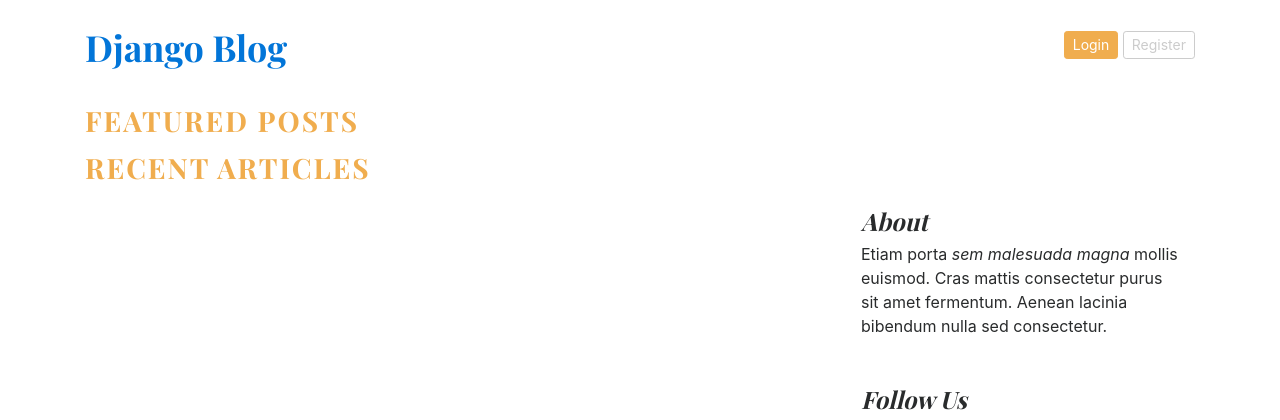
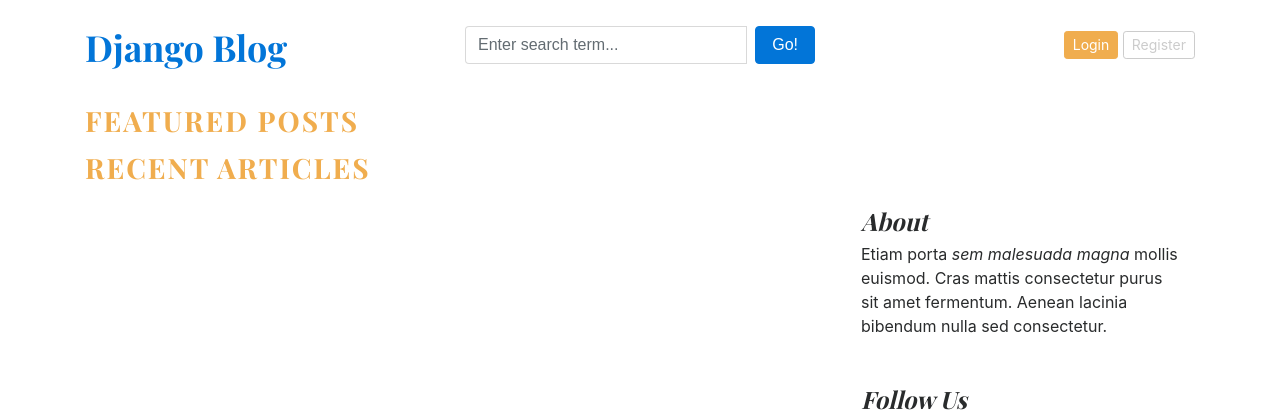
Before and after one commit to congsanhle99/django-blog, a Django app: page / in a window 1280 px wide. Shown: the top 420 px of the page. Run offline with Django 4.2, Linux system fonts and the light colour scheme; data that the repository does not hold is empty.

Commit message:
[1408-15] Search feature

```diff
--- a/blog_main/urls.py
+++ b/blog_main/urls.py
@@ -27,4 +27,5 @@ urlpatterns = [
     path('', views.home, name='home'),
     path('category/', include('blogs.urls')),
     path('<slug:slug>/', BlogsViews.blogs, name='blogs'),
+    path('blogs/search/', BlogsViews.search, name='search'),
 ]+static(settings.MEDIA_URL, document_root=settings.MEDIA_ROOT)
--- a/templates/base.html
+++ b/templates/base.html
@@ -16,8 +16,16 @@
     <div class="container">
       <header class="blog-header py-3">
         <div class="row flex-nowrap justify-content-between align-items-center">
-          <div class="col-8 pt-1">
+          <div class="col-4 pt-1">
             <a class="blog-header-logo text-dark" href="/">Django Blog</a>
+          </div>
+          <div class="col-4">
+            <form action="{%url 'search' %}" method="GET">
+              <div class="input-group">
+                <input class="form-control" type="text" name="keyword" placeholder="Enter search term..." aria-label="Enter search term..." aria-describedby="button-search" />
+                <button type="submit" class="btn btn-primary ml-2" id="button-search" type="button">Go!</button>
+            </div>
+            </form>
           </div>
           <div class="col-4 d-flex justify-content-end align-items-center">
             <a class="btn btn-sm btn-warning" href="#">Login</a> &nbsp;
```
Also changed, not shown: blogs/views.py (+10 -0 lines), templates/blogs.html (+0 -10 lines), templates/search.html (added, +21 -0 lines).
